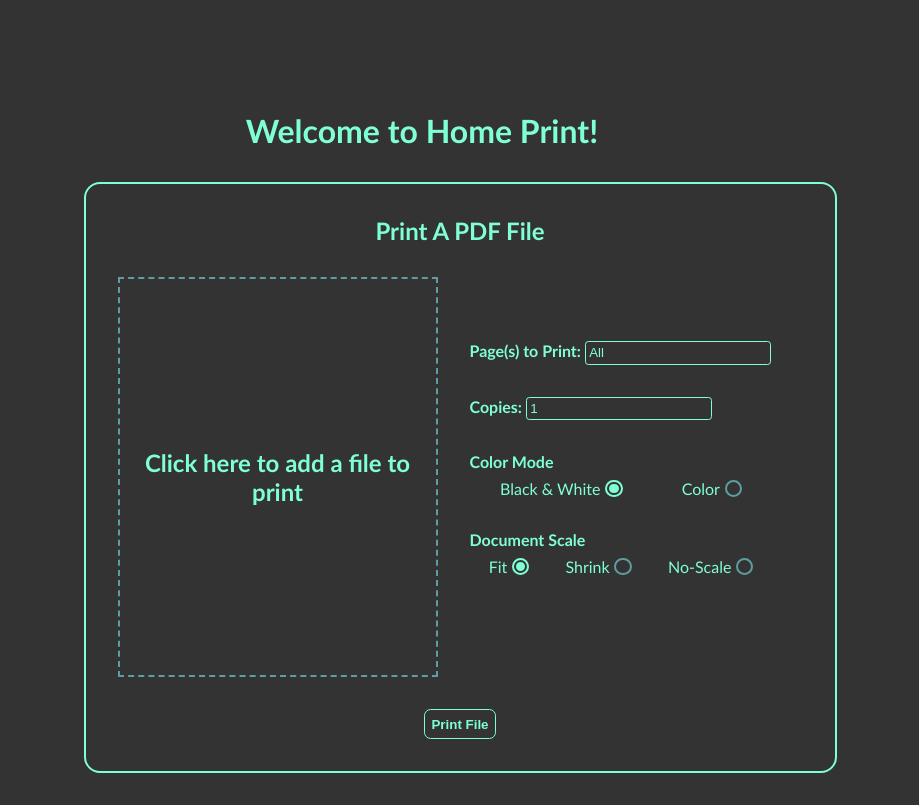
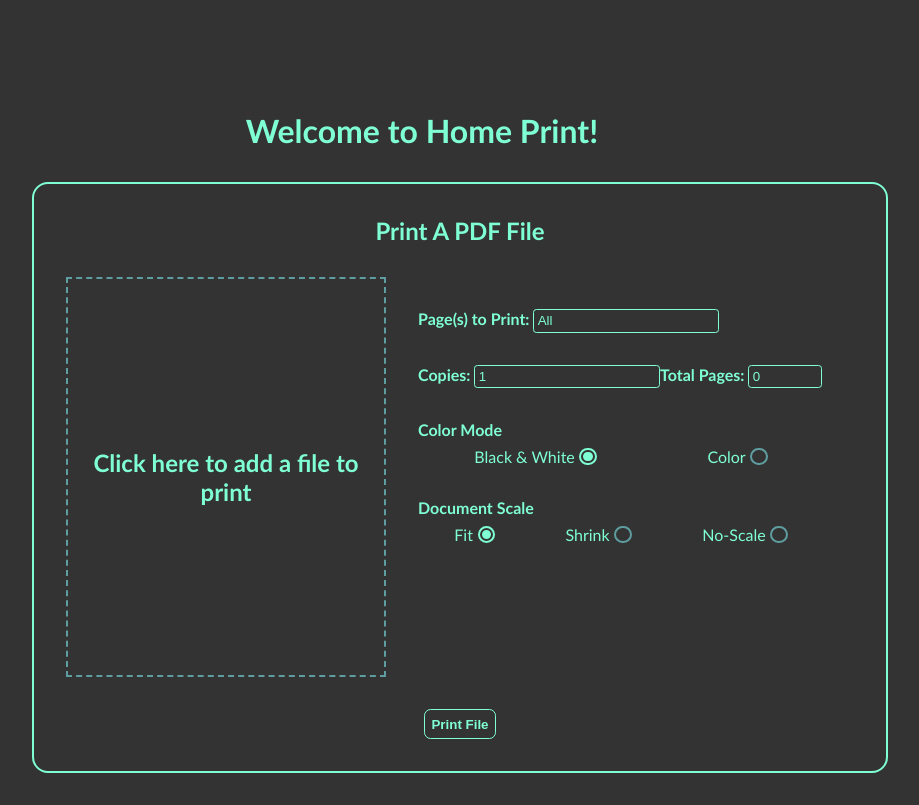
Before and after one commit to AntonioGloria/homeprint-client, a React (Vite) app: page / in a window 1280 px wide. Shown: the whole page, without its empty margins (180-1099 px from the left). Built offline with nearby package versions, Linux system fonts and the light colour scheme; no server answers.

Commit message:
Moved total page calculation to PrintJobForm component

```diff
--- a/src/App.css
+++ b/src/App.css
@@ -179,7 +179,7 @@ button:hover, .file-preview label:hover {
 }
 
 .input-set {
-    margin: 2em 0;
+    margin-bottom: 2em;
 }
 
 .radio-grp {
@@ -214,3 +214,8 @@ button:hover, .file-preview label:hover {
 .print-summary p:nth-child(even) {
     text-align: left;
 }
+
+.multi {
+    display: flex;
+    justify-content: space-between;
+}
--- a/src/components/ConfirmModal.jsx
+++ b/src/components/ConfirmModal.jsx
@@ -1,32 +1,6 @@
 const ConfirmModal = (props) => {
   const { setShowModal, summary } = props
-  const { file, pages, copies, scale, monochrome } = summary
-
-  const calculateTotalPages = (selection, copies, filePages) => {
-    if (selection ===  "All") {
-      return filePages * copies
-    }
-
-    else {
-      let totalPages = 0
-      let ranges = selection.split(',')
-
-      ranges.forEach(range => {
-        let subRange = range.split('-')
-        if (subRange.length === 1) {
-          totalPages++
-        }
-        else {
-          const start = Number(subRange[0])
-          const end = Number(subRange[1])
-
-          totalPages = end > start ? end - start + 1 : start - end + 1
-        }
-      })
-
-      return totalPages * copies
-    }
-  }
+  const { file, pages, copies, scale, monochrome, totalPages } = summary
 
   return (
     <div className="overlay">
@@ -47,7 +21,7 @@ const ConfirmModal = (props) => {
             <p>{copies}</p>
 
             <p>Total Pages:</p>
-            <p>{calculateTotalPages(pages, copies, file.filePages)}</p>
+            <p>{totalPages}</p>
 
             <p>Color Mode:</p>
             <p>{monochrome ? "Black & White" : "Color"}</p>
--- a/src/components/PrintJobForm.jsx
+++ b/src/components/PrintJobForm.jsx
@@ -17,6 +17,13 @@ const PrintJobForm = () => {
   const [copies, setCopies] = useState(1)
   const [scale, setScale] = useState('fit')
   const [monochrome, setMonochrome] = useState(true)
+  const [totalPages, setTotalPages] = useState(0)
+
+  const handleError = (error) => {
+    setMsgClass('error-msg')
+    setMessage(error.message)
+    setShowMsgModal(true)
+  }
 
   const handleAddFile = async (e) => {
     try {
@@ -36,13 +43,60 @@ const PrintJobForm = () => {
       formData.append("file", addedFile)
       const upload = await axios.post(`${serverURL}/upload`, formData)
       setFile(upload.data)
+      setTotalPages(upload.data.filePages)
       setMsgClass('')
       setMessage(null)
     }
 
     catch (error) {
-      setMsgClass('error-msg')
-      setMessage(error.message)
+      handleError(error)
+    }
+  }
+
+  const calculateTotalPages = (target) => {
+    const { id, value } = target
+    let calcPages
+    let calcCopies
+
+    if (id === 'pages') {
+      calcPages = value
+      calcCopies = copies
+      setPages(calcPages)
+    }
+
+    if (id === 'copies') {
+      calcCopies = value
+      calcPages = pages
+      setCopies(calcCopies)
+    }
+
+    if (!file) {
+      setTotalPages(0)
+      return
+    }
+
+    if (calcPages ===  "All") {
+      setTotalPages(file.filePages * calcCopies)
+    }
+
+    else {
+      let selectedPages = 0
+      let ranges = calcPages.split(',')
+
+      ranges.forEach(range => {
+        let subRange = range.split('-')
+        if (subRange.length === 1) {
+          selectedPages++
+        }
+        else {
+          const start = Number(subRange[0])
+          const end = Number(subRange[1])
+
+          selectedPages = end > start ? end - start + 1 : start - end + 1
+        }
+      })
+
+      setTotalPages(selectedPages * calcCopies)
     }
   }
 
@@ -62,9 +116,7 @@ const PrintJobForm = () => {
     }
 
     catch (error) {
-      setMsgClass('error-msg')
-      setMessage(error.message)
-      setShowMsgModal(true)
+      handleError(error)
     }
   }
 
@@ -72,7 +124,7 @@ const PrintJobForm = () => {
     e.preventDefault()
     try {
       const options = { pages, copies, monochrome, scale }
-      const response = await axios.post(`${serverURL}/print`, { file, options })
+      const response = await axios.post(`${serverURL}/print`, { file, options, totalPages })
 
       setMsgClass('')
       setMessage(response.data)
@@ -84,13 +136,12 @@ const PrintJobForm = () => {
       setPages('All')
       setCopies(1)
       setScale('fit')
+      setTotalPages(0)
       setMonochrome(true)
     }
 
     catch (error) {
-      setMsgClass('error-msg')
-      setMessage(error.message)
-      setShowMsgModal(true)
+      handleError(error)
     }
   }
 
@@ -120,12 +171,19 @@ const PrintJobForm = () => {
         <div className='form-section'>
           <div className='input-set'>
             <label htmlFor='pages'><strong>Page(s) to Print: </strong></label>
-            <input id='pages' name='pages' type='text' value={pages} onChange={(e) => setPages(e.target.value)}/>
+            <input id='pages' name='pages' type='text' value={pages} onChange={(e) => calculateTotalPages(e.target)}/>
           </div>
 
-          <div className='input-set'>
-            <label htmlFor='copies'><strong>Copies: </strong></label>
-            <input id='copies' name='copies' type='number' min={1} value={copies} onChange={(e) => setCopies(e.target.value)}/>
+          <div className='input-set multi'>
+            <div>
+              <label htmlFor='copies'><strong>Copies: </strong></label>
+              <input id='copies' name='copies' type='number' min={1} size={6} value={copies} onChange={(e) => calculateTotalPages(e.target)}/>
+            </div>
+
+            <div>
+              <label className='page-count'><strong>Total Pages: </strong></label>
+              <input type='text' size={6} disabled readOnly value={totalPages}/>
+            </div>
           </div>
 
           <div className='input-set'>
@@ -165,7 +223,7 @@ const PrintJobForm = () => {
       <button style={{alignSelf: 'center'}} type='button' onClick={handleConfirm}>Print File</button>
 
       {showConfirmModal &&
-        <ConfirmModal setShowModal={setConfirmShowModal} summary={{file, pages, copies, scale, monochrome}}/>
+        <ConfirmModal setShowModal={setConfirmShowModal} summary={{file, pages, copies, scale, monochrome, totalPages}}/>
       }
       {showMsgModal &&
         <MessageModal setShowModal={setShowMsgModal} message={message} msgClass={msgClass}/>
```
